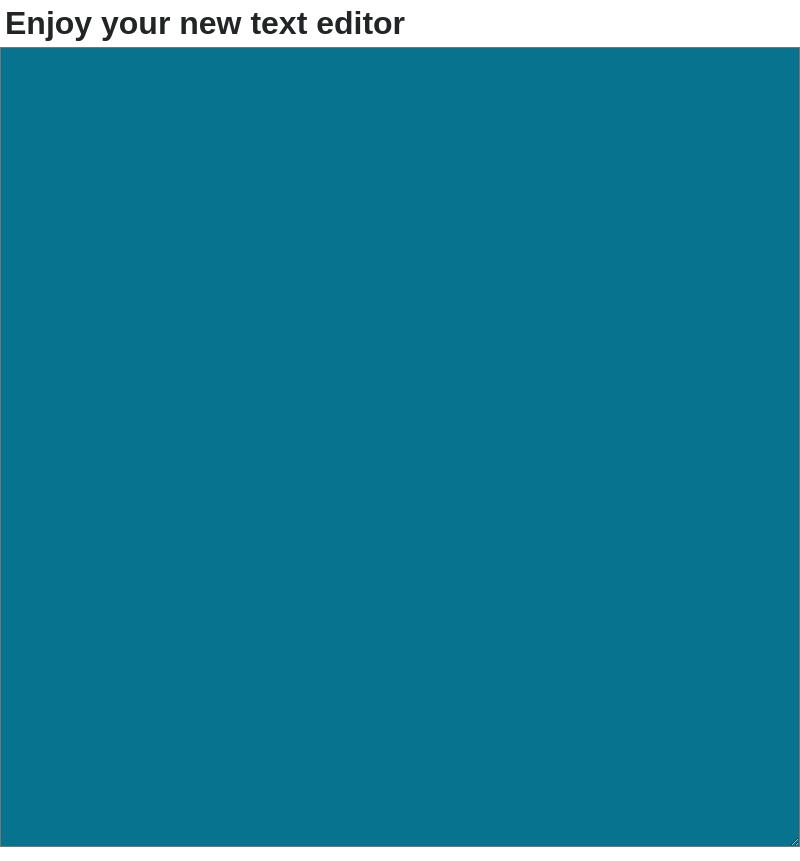
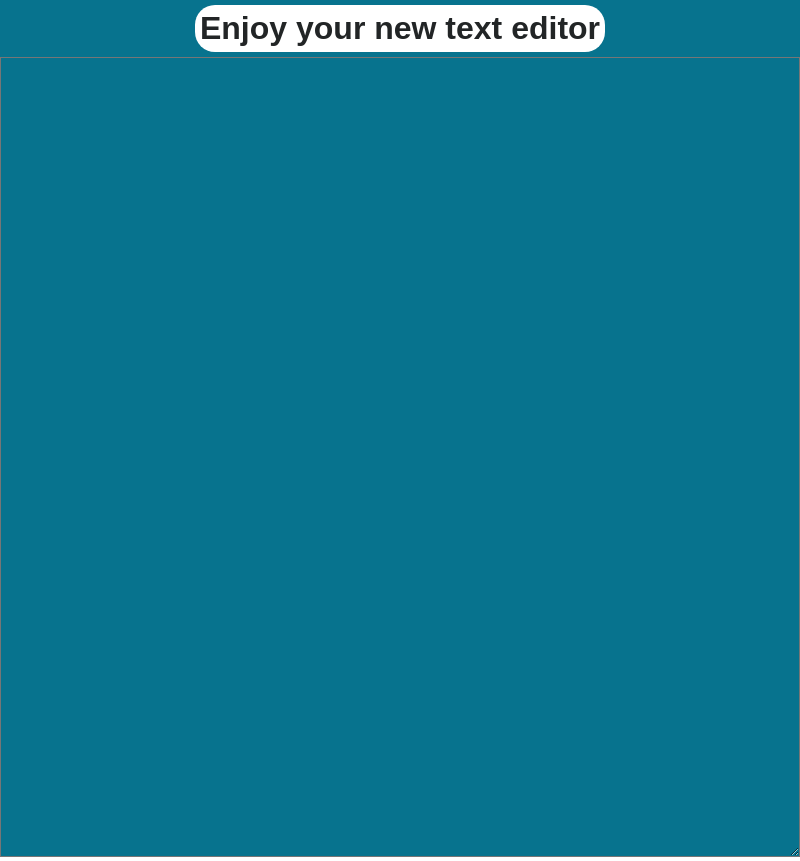
Before and after one commit to pedrohemmel/first-challenge-electron, an Electron app: page src/pages/editor/index.html in a window 800 px wide. Drawn offline with Linux system fonts and the light colour scheme; no server answers.

Commit message:
Project is done

```diff
--- a/src/pages/editor/index.html
+++ b/src/pages/editor/index.html
@@ -6,7 +6,9 @@
     <title id="tltHead">FAWE</title>
   </head>
   <body>
-    <h1 id="tltHeader">Enjoy your new text editor</h1>
+    <div id="divTltHeader">
+      <h1 id="tltHeader">Enjoy your new text editor</h1>
+    </div>
     <textarea id="textEditor" onkeyup="handleChangedText()"></textarea>
   </body>
   <script src = "./scripts.js"></script>
--- a/src/pages/editor/scripts.js
+++ b/src/pages/editor/scripts.js
@@ -3,7 +3,6 @@ const { ipcRenderer } = require('electron')
 const tltHead = document.getElementById('tltHead')
 const tltHeader = document.getElementById('tltHeader')
 const textEditor = document.getElementById('textEditor')
-
 
 ipcRenderer.on('set-file', function(event, data) {
     tltHead.innerHTML = data.name + ' | FAWE'
--- a/src/pages/editor/styles.css
+++ b/src/pages/editor/styles.css
@@ -10,10 +10,26 @@ html, body {
     font-family: sans-serif;
 }
 
+#divTltHeader {
+    width: 100%;
+
+    display: flex;
+    flex-direction: column;
+    align-items: center;
+
+    background-color: #07738e;
+}
+
 #tltHeader {
     color: #222526;
 
-    margin: 5px;
+    background-color: #fff;
+    border-radius: 20px;
+
+    margin: 5px 0;
+    padding: 5px;
+
+    display: inline-block;
 }
 
 #textEditor {
```
Also changed, not shown: main.js (+3 -5 lines).
